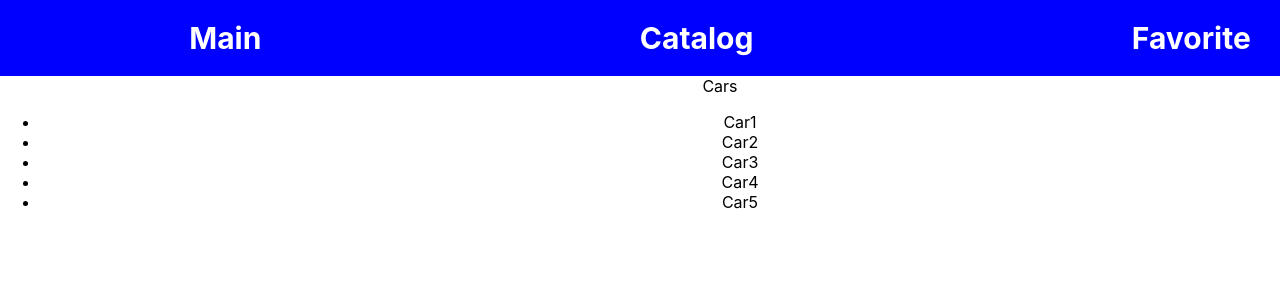
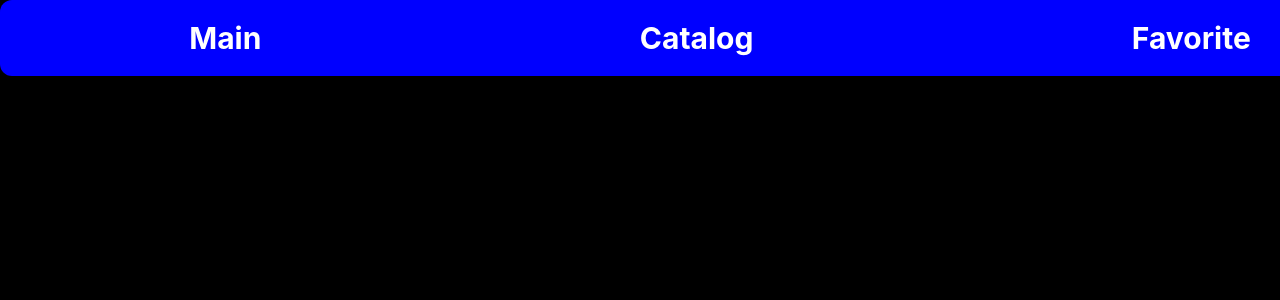
Before and after one commit to PotiykoEvgenij/cars-for-rent, a React (Create React App) app: page /cars-for-rent/cars in a window 1280 px wide. Shown: the top 300 px of the page. Built offline with nearby package versions, Linux system fonts and the light colour scheme.

Commit message:
update main page

```diff
--- a/src/components/SharedLayout/SharedLayout.module.css
+++ b/src/components/SharedLayout/SharedLayout.module.css
@@ -3,6 +3,7 @@
     text-decoration: none;
     display: flex;
     justify-content: space-around;
+    border-radius: 12px;
 }
 
 .NavLink {
--- a/src/index.css
+++ b/src/index.css
@@ -1,8 +1,8 @@
-/* html {
-  width: 1440px;
+html {
+  background-color: black;
 }
 
-root {
+/* root {
   width: 1440px;
 } */
 body {
```
